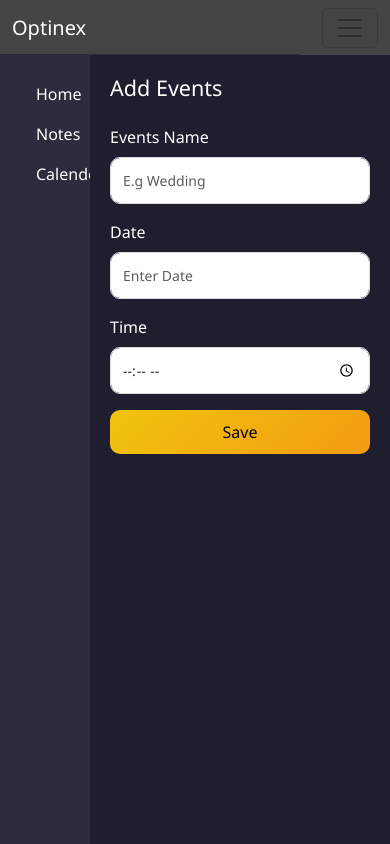
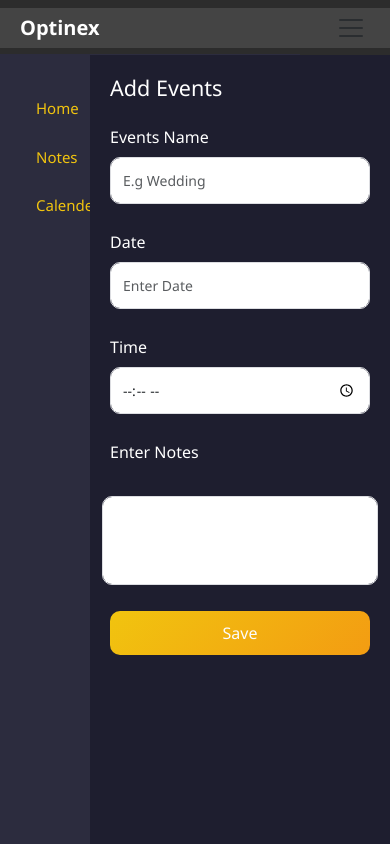
Before and after one commit to Salmanumer1/div, a React (Vite) app: page / in a window 390 px wide. Built offline with nearby package versions, Linux system fonts and the light colour scheme.

Commit message:
add events to all pages as a components and utilize as needed

```diff
--- a/src/components/Alert.jsx
+++ b/src/components/Alert.jsx
@@ -2,46 +2,64 @@ import React, { useContext, useState } from "react";
 import { EventContext } from "./EventContext.jsx";
 import './styles.css'
 export default function Alert() {
+const {EventCard,setEventCard}=useContext(EventContext);
 const [evedetails,setEveDetails]=useState()
 const [Time,setTime]=useState()
 const [Date,setDate]=useState()
 const [details,setDetails]=useState([])
 const handleOnChange=(e)=>{
 setEveDetails(e.target.value)
+
 }
 const AddDetails=()=>{
 const eve={
 
   name:evedetails,
   time:Time,
-  date:Date
+  date:Date,
+  note:[evedetails],
 }
 setDetails(prev=>[...prev,eve])
 }
   return (
     <div className="container">
-      <h2>All Alerts</h2>
- <label for="inputCity" class="form-label my-3"><h5>Enter Notes</h5></label>
-<textarea className="form-control  bg-warning-border-subtle"  onChange={handleOnChange} id="Mybox" rows="3"></textarea>
- <label for="inputCity" class="form-label my-3"><h5>Enter Time</h5></label>
- <input type="time" class="form-control my-1"  placeholder='Enter time' onChange={(e)=>{setTime(e.target.value)}}/>
- <label for="inputCity" class="form-label my-3"><h5>Enter Date</h5></label>
- <input type="date" class="form-control my-1"  placeholder='Enter Date' onChange={(e)=>{setDate(e.target.value)}}/>
-     <button className="btn btn-warning my-3" style={{width : "20%"}}onClick={AddDetails}>Save</button>
-         <div className='card' >
-        <h4>Events Notes</h4>
-  {details.map((eve,index) => (
-    <div className="card-body" key={index}>
-      <h5 className="card-title">{eve.name}</h5>
-      <p className="card-text">{eve.time}</p>
-      <p className="card-text">{eve.date}</p>
-      <button className="btn btn-warning" onClick={()=>{setDetails(prev=>prev.filter((_, i)=> i!==index))}}>Delete</button>
+{/* //       <h2>All Alerts</h2>
+//  <label for="inputCity" class="form-label my-3"><h5>Enter Notes</h5></label>
+// <textarea className="form-control  bg-warning-border-subtle"  onChange={handleOnChange} id="Mybox" rows="3"></textarea>
+//  <label for="inputCity" class="form-label my-3"><h5>Enter Time</h5></label>
+//  <input type="time" class="form-control my-1"  placeholder='Enter time' onChange={(e)=>{setTime(e.target.value)}}/>
+//  <label for="inputCity" class="form-label my-3"><h5>Enter Date</h5></label>
+//  <input type="date" class="form-control my-1"  placeholder='Enter Date' onChange={(e)=>{setDate(e.target.value)}}/>
+//      <button className="btn btn-warning my-3" style={{width : "20%"}}onClick={AddDetails}>Save</button>
+          */}
+
+         <h4>Events Notes</h4>
+         <div className="cards" style={{height:"815px"}}>
+          <button className="btn btn-warning my-3" style={{width : "20%"}}onClick={AddDetails}>Show Notes</button>
+  {EventCard.map((ev, index) => (
+    <div className="card-body" key={index} >
+      <h5 className="card-title">{ev.name}</h5>
+      <p className="card-text">{ev.name} is on {ev.date} and Time is {ev.time}</p>
+
+       <div className='cards' style={{height:"115px"}}>
+        <h4>Event Note</h4>
+  {details.map((eve,ind) => (
+      <div className="card-body" key={ind}>
+        {/* <h5 className="card-title"> <p>{ev.note}</p></h5><div></div> */}
+        <p>{ev.note}</p>
+
+
+ </div>
+  ))}
+ </div>
+     <button className="btn btn-warning" onClick={()=>{setEventCard(prev=>prev.filter((_, i)=> i!==index))}}>Delete</button>
       </div>
         )
-        )}
-</div>
+        )}  </div>
+ </div>
 
-</div>
+
+
 
 
   );
--- a/src/components/Calender.jsx
+++ b/src/components/Calender.jsx
@@ -1,39 +1,57 @@
-import React, { useState } from 'react'
+import React, { useState,useContext } from 'react'
 import Calendar from 'react-calendar'
 import 'react-calendar/dist/Calendar.css'
 import './clander.css'
+import { EventContext } from "./EventContext.jsx";
 
 export default function Calender() {
-
+  const { EventCard,setEventCard } = useContext(EventContext)
   const [markedDates, setMarkedDates] = useState([])
 
-  // Toggle date
+
   const handleClickDay = (date) => {
     const formatted = date.toDateString()
 
     setMarkedDates(prev => {
       if (prev.includes(formatted)) {
-        // REMOVE if already exists
+
         return prev.filter(d => d !== formatted)
       } else {
-        // ADD if not exists
+
         return [...prev, formatted]
       }
-    })
-  }
+    }
+  )
 
-  // Add class to marked dates
-  const tileClassName = ({ date }) => {
-    const formatted = date.toDateString()
-    return markedDates.includes(formatted) ? "marked-date" : ""
+
+
+}
+
+const tileClassName = ({ date }) => {
+const formatted = date.toDateString()
+return markedDates.includes(formatted) ? "marked-date" : ""
   }
 
   return (
   <div>
       <Calendar
         onClickDay={handleClickDay}
-        tileClassName={tileClassName}
-      />
-   </div>
+        tileClassName={tileClassName} />
+
+      <div className='cards'>
+        <h4>Events</h4>
+  {EventCard.map((eve, index) => (
+    <div className="card-body" key={index} >
+      <h5 className="card-title">{eve.name}</h5><h4 style={{marginLeft:"950px"}}>{eve.date}</h4>
+      <p className="card-text">{eve.name} is on {eve.date} and Time is {eve.time}</p>
+      <h5>Event Notes</h5>
+      <p>{eve.note}</p>
+      <button href="#" className="btn btn-warning" onClick={() => {
+  setEventCard(prev => prev.filter((_, i) => i !== index))}}>Delete</button>
+ </div>
+  ))}
+ </div>
+</div>
+
   )
 }
--- a/src/components/EventContext.jsx
+++ b/src/components/EventContext.jsx
@@ -3,10 +3,22 @@ import React, { createContext, useState } from "react";
 export const EventContext = createContext();
 
 export const EventProvider = ({ children }) => {
-  const [EventCard, setEventCard] = useState([]);
+
+  const [EventCard, setEventCard] = useState(() => {
+    const saved = localStorage.getItem("events");
+    return saved ? JSON.parse(saved) : [];
+  });
+
+  const updateEventCard = (updater) => {
+    setEventCard(prev => {
+      const updated = typeof updater === "function" ? updater(prev) : updater;
+      localStorage.setItem("events", JSON.stringify(updated));
+      return updated;
+    });
+  };
 
   return (
-    <EventContext.Provider value={{ EventCard, setEventCard }}>
+    <EventContext.Provider value={{ EventCard, setEventCard: updateEventCard }}>
       {children}
     </EventContext.Provider>
   );
--- a/src/components/Home.jsx
+++ b/src/components/Home.jsx
@@ -16,10 +16,13 @@ export default function Home() {
 const [EventName, setEventName]=useState("");
 const { EventCard, setEventCard } = useContext(EventContext);
 const[selectDate,setSelectDate]=useState();
+const[notes,setNotes]=useState();
 const[Time,setTime]=useState();
-
+const handleOnChange=(e)=>{
+  setNotes(e.target.value);
+}
  const EventCardRef = useRef([]);
-
+const cardRef=useRef([]);
   useEffect(() => {
     EventCardRef.current = EventCard;
   }, [EventCard]);
@@ -45,6 +48,8 @@ const[Time,setTime]=useState();
 
   return (
   <div className="container">
+
+
     <div className="right-panel">
       <ul className="navbar-nav me-auto mb-2 mb-lg-0">
         <li className="nav-item">
@@ -66,9 +71,10 @@ const[Time,setTime]=useState();
       <div className='cards'>
         <h4>Events</h4>
   {EventCard.map((eve, index) => (
-    <div className="card-body" key={index}>
+    <div className="card-body" key={index} cardRef={el=>cardRef.current[index]=el}>
       <h5 className="card-title">{eve.name}</h5>
-      <p className="card-text">{eve.name} is on {selectDate} and {eve.time}</p>
+      <p className="card-text">{eve.name} is on {eve.date} and {eve.time}</p>
+
       <button href="#" className="btn btn-warning" onClick={() => {
   setEventCard(prev => prev.filter((_, i) => i !== index))}}>Delete</button>
 
@@ -97,15 +103,18 @@ const[Time,setTime]=useState();
     <label for="inputCity" class="form-label">Time</label>
     <input type="time" class="form-control "  placeholder='Enter time' onChange={(e)=>{setTime(e.target.value)}}/>
   </div>
+   <label for="inputCity" class="form-label my-3">Enter Notes</label>
+<textarea className="form-control  bg-warning-border-subtle"  onChange={handleOnChange} id="Mybox" rows="3"></textarea>
 
   <div class="col-md-12">
     <button type="button"class="btn btn-warning" onClick={() => {
   const newEvent = {
     id: Date.now(),
     name: EventName,
-    date: selectDate,
+    date: new Date(selectDate).toDateString(),
     time: Time,
-    triggered: false
+    triggered: false,
+    note:notes
   };
 
   setEventCard(prev => {
--- /dev/null
+++ b/src/components/NavBar.css
@@ -0,0 +1,95 @@
+/* NAVBAR MAIN */
+.navbar {
+  height: 60px;
+  background-color: #2c2c2c !important;
+  padding: 0 ;
+  display: flex;
+  align-items: center;
+}
+
+/* BRAND (LOGO + TITLE) */
+.navbar-brand {
+  color: #fff !important;
+  font-size: 20px;
+  font-weight: 600;
+  display: flex;
+  align-items: center;
+  gap: 8px;
+}
+
+.navbar-brand ion-icon {
+  font-size: 22px;
+  color: #f1c40f;
+}
+
+/* NAV LINKS */
+.navbar-nav .nav-link {
+  color: #ddd !important;
+  font-size: 15px;
+  margin-right: 15px;
+  transition: all 0.3s ease;
+  display: flex;
+  align-items: center;
+}
+
+/* ICONS INSIDE LINKS */
+.navbar-nav .nav-link ion-icon {
+  font-size: 16px;
+}
+
+/* HOVER EFFECT */
+.navbar-nav .nav-link:hover {
+  color: #f1c40f !important;
+  transform: translateY(-1px);
+}
+
+/* ACTIVE LINK */
+.navbar-nav .nav-link.active {
+   color: #f1c40f!important;
+  font-weight: 500;
+}
+
+/* SEARCH BAR */
+.form-control {
+  border-radius: 20px;
+  border: none;
+  padding: 6px 12px;
+  font-size: 14px;
+}
+
+/* SEARCH BUTTON */
+.btn {
+  border-radius: 20px;
+  border: 1px solid #00d4ff;
+  color: #fcfcfc !important;
+  transition: all 0.3s ease;
+}
+
+.btn:hover {
+  background-color: #f1c40f;
+  color: #000 !important;
+}
+
+/* TOGGLER (MOBILE) */
+.navbar-toggler {
+  border: none;
+}
+
+.navbar-toggler:focus {
+  box-shadow: none;
+}
+
+/* RESPONSIVE FIX */
+@media (max-width: 991px) {
+  .navbar-nav {
+    margin-top: 10px;
+  }
+
+  .nav-link {
+    margin: 5px 0;
+  }
+
+  .form-control {
+    margin-bottom: 10px;
+  }
+}
--- a/src/components/TextBox.jsx
+++ b/src/components/TextBox.jsx
@@ -1,4 +1,5 @@
 import React,{useState} from "react";
+
 const TextBox=(props)=>{
   const [text,setText]=useState("");
   const[words,setWords]=useState(0);
@@ -182,8 +183,8 @@ const TextBox=(props)=>{
 
 
 
-<button className="btn btn-success my-3" onClick={cal}>Calculate Summary Words</button>
-<p className="my-3" style={{ backgroundColor: "Pink", color: "black",width:"16%" }}>Words for Summary are {words}</p>
+<button className="btn btn-warning my-3" onClick={cal}>Calculate Summary Words</button>
+<p className="my-3" style={{ backgroundColor: "Pink", color: "black",width:"36%" }}>Words for Summary are {words}</p>
 </div>
 
 </div>
```
Also changed, not shown: src/App.jsx (+6 -2 lines), src/components/NavBar.jsx (+9 -0 lines), src/components/ThemeContext.jsx (added, +17 -0 lines).
